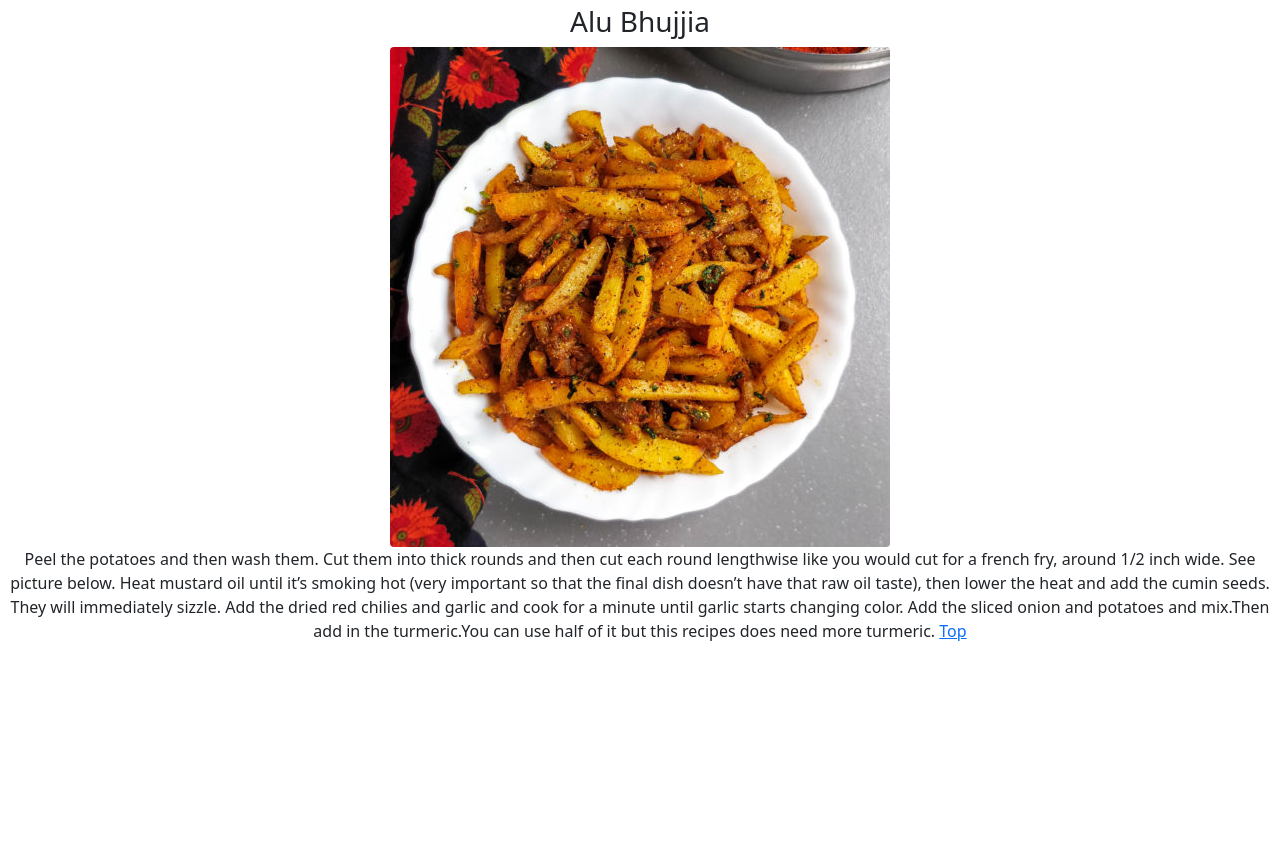
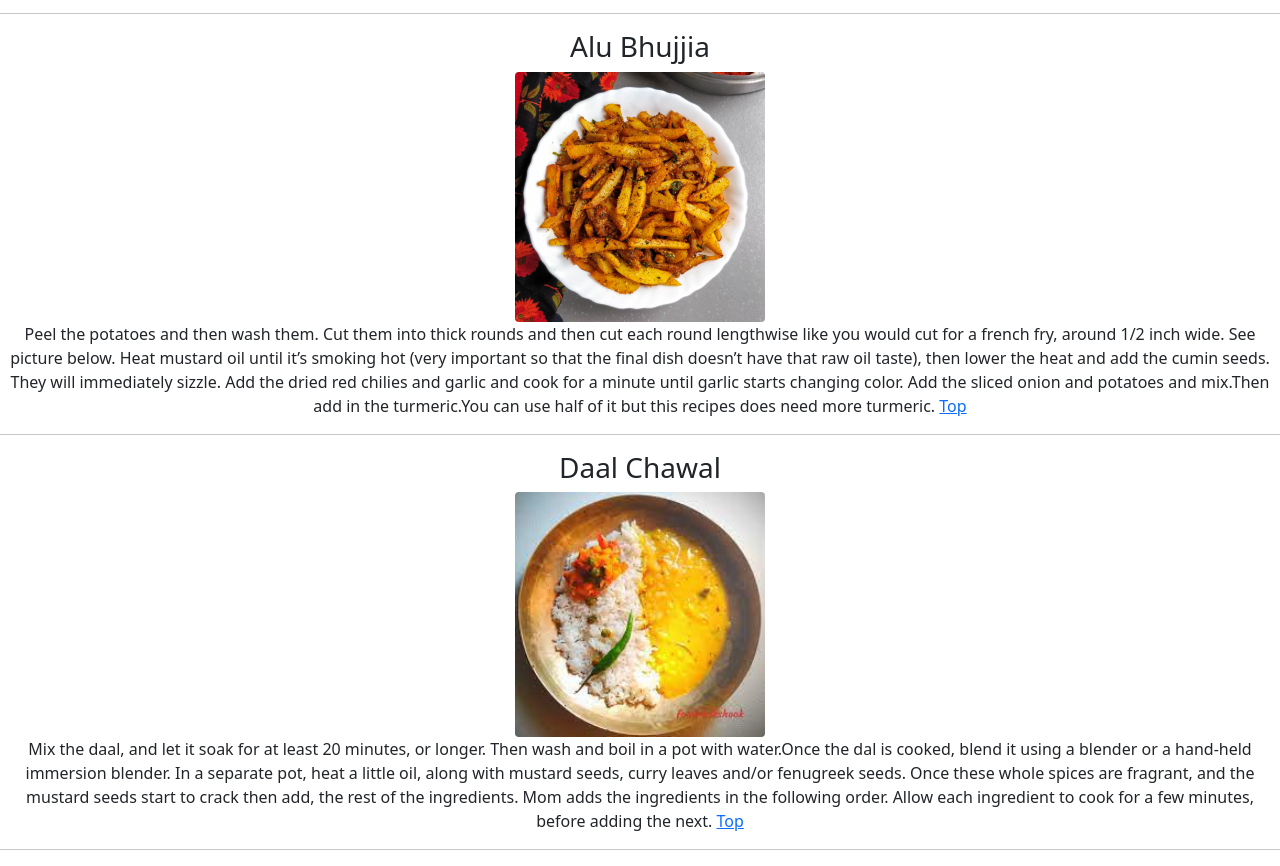
Before and after one commit to OmerHainburg/Cookbook, a website: page index.html in a window 1280 px wide. Shown: the part 583-1449 px from the top of the page. Before the commit the page ends 1242 px from the top, so only its background shows below. Drawn offline with nearby package versions, Linux system fonts and the light colour scheme.

Commit message:
Creating Sections

```diff
--- a/index.html
+++ b/index.html
@@ -27,7 +27,7 @@
           <li><a class="dropdown-item">Indian</a></li>
           <li><hr class="dropdown-divider"></li>
           <li><a class="dropdown-item" href="#alubhujjia">Alu Bhijjia</a></li>
-          <li><a class="dropdown-item" href="#section4">Daal Chawal</a></li>
+          <li><a class="dropdown-item" href="#daalchawal">Daal Chawal</a></li>
           <li><hr class="dropdown-divider"></li>
           <li><a class="dropdown-item">Chiniese</a></li>
           <li><hr class="dropdown-divider"></li>
@@ -57,7 +57,7 @@
       <hr>
       <section id='alubhujjia'>
         <h3>Alu Bhujjia</h3>
-        <img src="image/Bihari-Aloo-Bhujia-Sabzi.jpg" class="rounded mx-auto d-block" alt="AluBhujjia">
+        <img src="image/Bihari-Aloo-Bhujia-Sabzi.jpg" class="rounded mx-auto d-block" alt="AluBhujjia" style="width: 250px; height: 250px;">
         <p> Peel the potatoes and then wash them. Cut them into thick rounds and then cut each round
             lengthwise like you would cut for a french fry, around 1/2 inch wide. See picture below.
             Heat mustard oil until it’s smoking hot (very important so that the final dish doesn’t
@@ -66,6 +66,17 @@
             Add the sliced onion and potatoes and mix.Then add in the turmeric.You can use half of it but this
             recipes does need more turmeric. <a href="#main">Top</a></p>
       </section>
-
+      <hr>
+      <section id='daalchawal'>
+        <h3>Daal Chawal</h3>
+        <img src="image/DaalChawal.jfif" class="rounded mx-auto d-block" alt="AluBhujjia">
+        <p> Mix the daal, and let it soak for at least 20 minutes, or longer. Then wash and boil in a pot
+            with water.Once the dal is cooked, blend it using a blender or a hand-held immersion blender.
+            In a separate pot, heat a little oil, along with mustard seeds, curry leaves and/or fenugreek seeds.
+            Once these whole spices are fragrant, and the mustard seeds start to crack then add, the rest of the
+            ingredients. Mom adds the ingredients in the following order. Allow each ingredient to cook for a few minutes,
+            before adding the next. <a href="#main">Top</a></p>
+      </section>
+      <hr>
 </body>
 </html>
--- a/style.css
+++ b/style.css
@@ -8,6 +8,11 @@ p {
 
 section {
     text-align: center;
+}
+
+img{
+    width: 250px;
+    height: 25opx;
 }
 
 .dropdown {
```
Also changed, not shown: image/DaalChawal.jfif (added).
